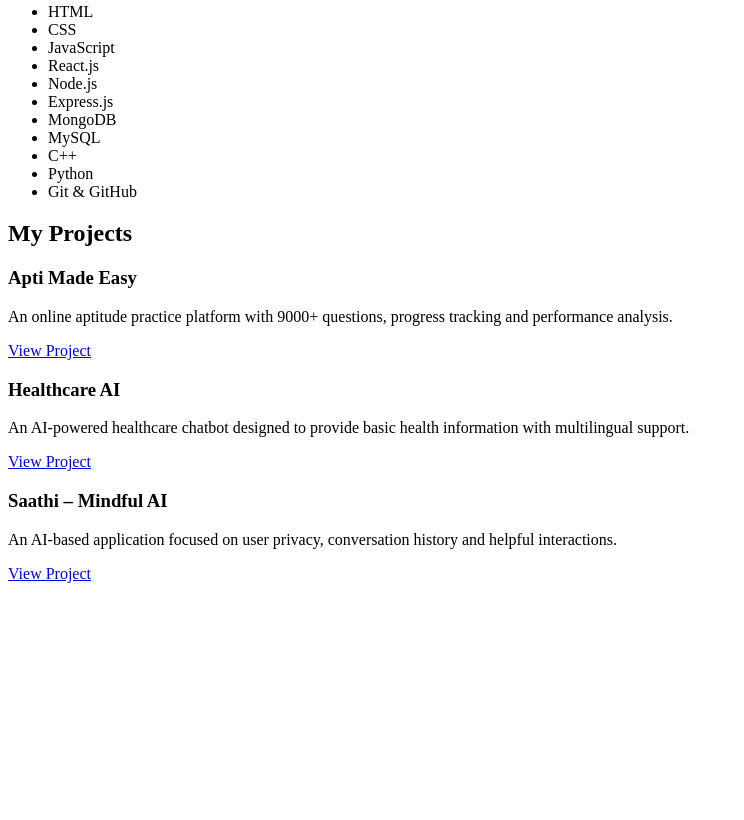
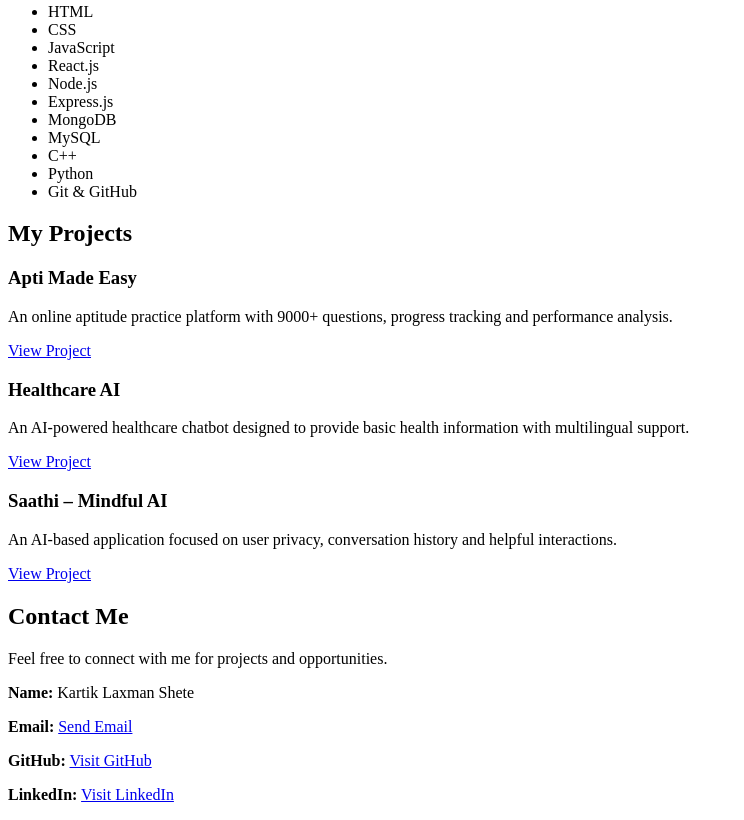
Before and after one commit to kartikshete/Github-practical-test, a plain HTML site: page index.html in a window 1280 px wide. Shown: the part 333-1153 px from the top of the page, without its empty margins (0-744 px from the left). Before the commit the page ends 924 px from the top, so only its background shows below. Drawn offline with Linux system fonts and the light colour scheme.

Commit message:
Add contact section to portfolio

```diff
--- a/index.html
+++ b/index.html
@@ -91,6 +91,38 @@
     </div>
 
 </section>
+<section id="contact">
+    <h2>Contact Me</h2>
+
+    <p>Feel free to connect with me for projects and opportunities.</p>
+
+    <div class="contact-info">
+
+        <p>
+            <strong>Name:</strong> Kartik Laxman Shete
+        </p>
+
+        <p>
+            <strong>Email:</strong>
+            <a href="mailto:your-email@example.com">Send Email</a>
+        </p>
+
+        <p>
+            <strong>GitHub:</strong>
+            <a href="https://github.com/kartikshete" target="_blank">
+                Visit GitHub
+            </a>
+        </p>
+
+        <p>
+            <strong>LinkedIn:</strong>
+            <a href="https://linkedin.com/in/kartik-shete-a61831321" target="_blank">
+                Visit LinkedIn
+            </a>
+        </p>
+
+    </div>
+</section>
 
 </body>
 </html>
```
